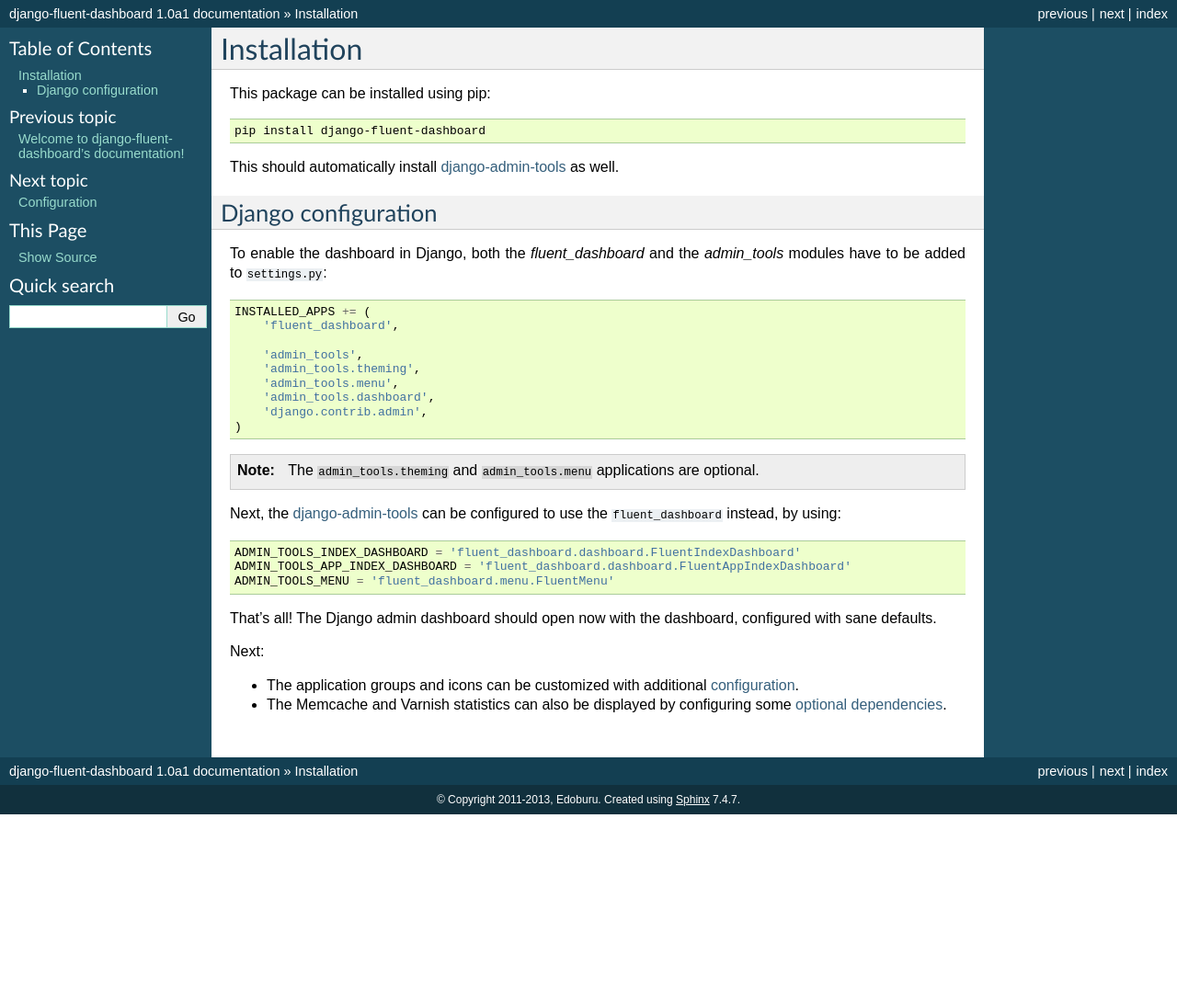
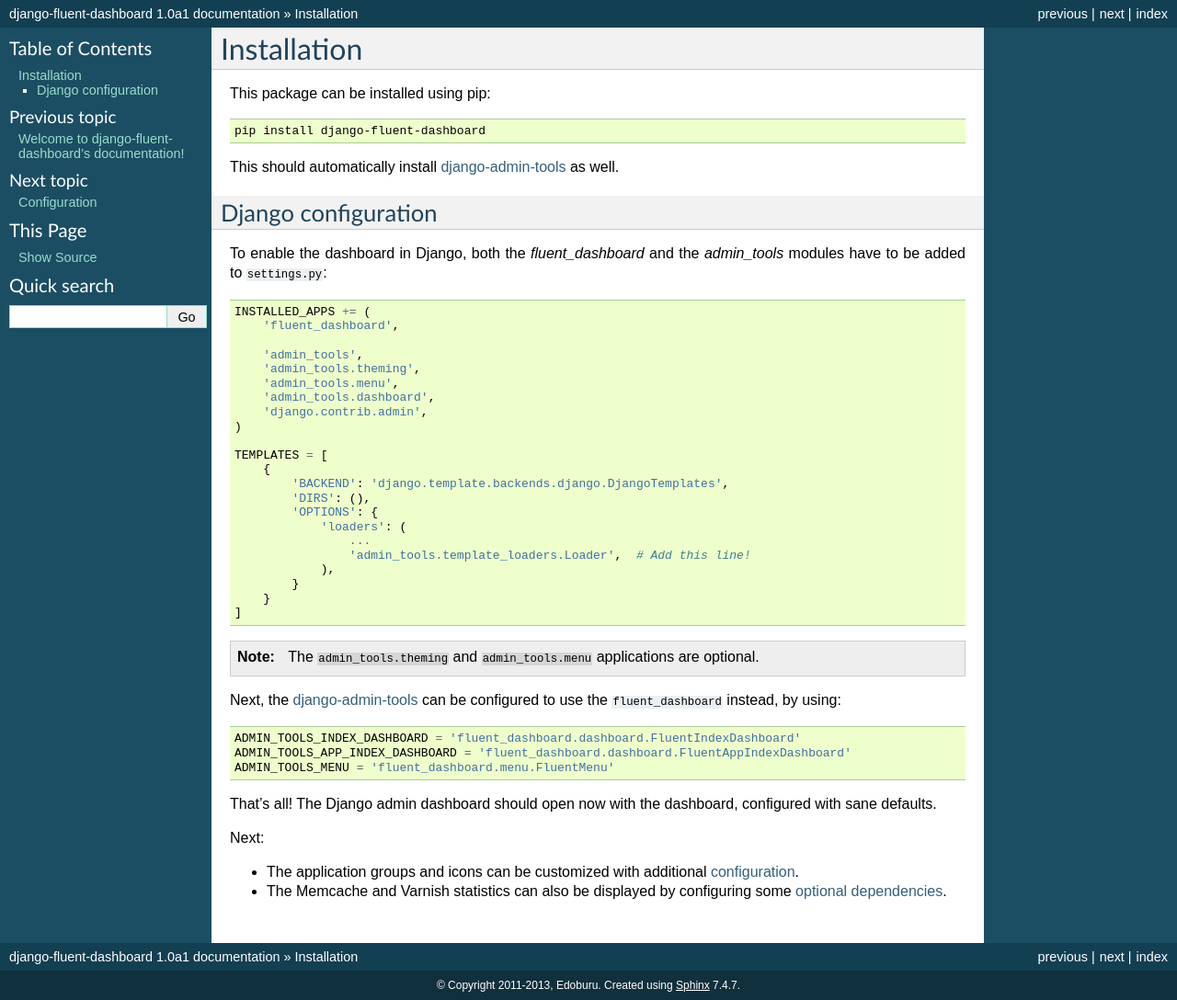
Before and after one commit to django-fluent/django-fluent-dashboard, a Sphinx documentation site: the page built from docs/installation.rst, in a window 1280 px wide. Shown: the whole page at 92% size. Built offline with Sphinx 7.4.7, drawn with Linux system fonts in a browser that asks for light colours; before the commit the page ends 900 px from its top, so only the background shows below that.

Commit message:
mention admin_tools.template_loaders.Loader in instructions

```diff
--- a/docs/installation.rst
+++ b/docs/installation.rst
@@ -28,6 +28,19 @@
         'django.contrib.admin',
     )
 
+    TEMPLATES = [
+        {
+            'BACKEND': 'django.template.backends.django.DjangoTemplates',
+            'DIRS': (),
+            'OPTIONS': {
+                'loaders': (
+                    ...
+                    'admin_tools.template_loaders.Loader',  # Add this line!
+                ),
+            }
+        }
+    ]
+
 .. note::
     The ``admin_tools.theming`` and ``admin_tools.menu`` applications are optional.
 
--- a/setup.py
+++ b/setup.py
@@ -39,7 +39,7 @@
     license='Apache 2.0',
 
     install_requires=[
-        'django-admin-tools>=0.5.2',
+        'django-admin-tools>=0.7.0',
         'future>=0.12.2',
     ],
     requires=[
```
Also changed, not shown: README.rst (+14 -2 lines).
